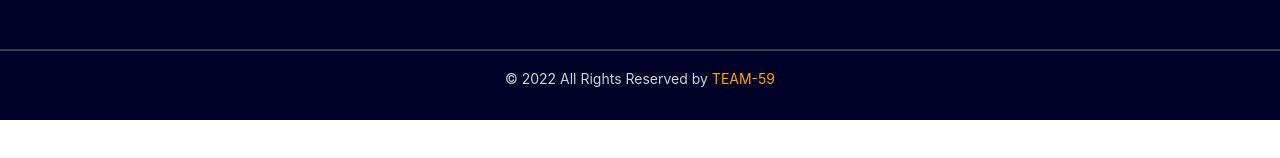
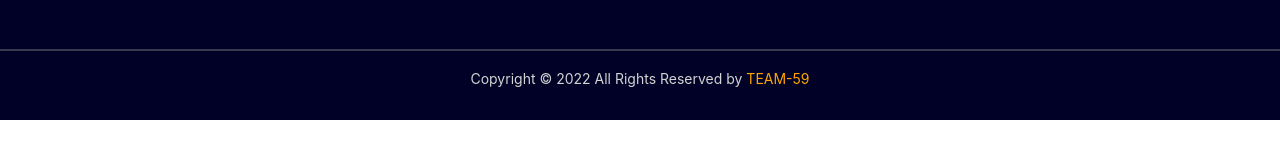
Before and after one commit to ProgrammerShahJalal/repear-service, a React (Create React App) app: page / in a window 1280 px wide. Shown: the part 426-584 px from the top of the page. Built offline with nearby package versions, Linux system fonts and the light colour scheme.

Commit message:
copyright make

```diff
--- a/src/Components/Shared/Footer/Footer.js
+++ b/src/Components/Shared/Footer/Footer.js
@@ -58,7 +58,7 @@ const Footer = () => {
                 </div>
             </div>
             <div className='text-center last-footer'>
-                <small>© 2022 All Rights Reserved by <span id="special">TEAM-59</span></small>
+                <small>Copyright © 2022 All Rights Reserved by <span id="special">TEAM-59</span></small>
             </div>
         </div>
     );
```
